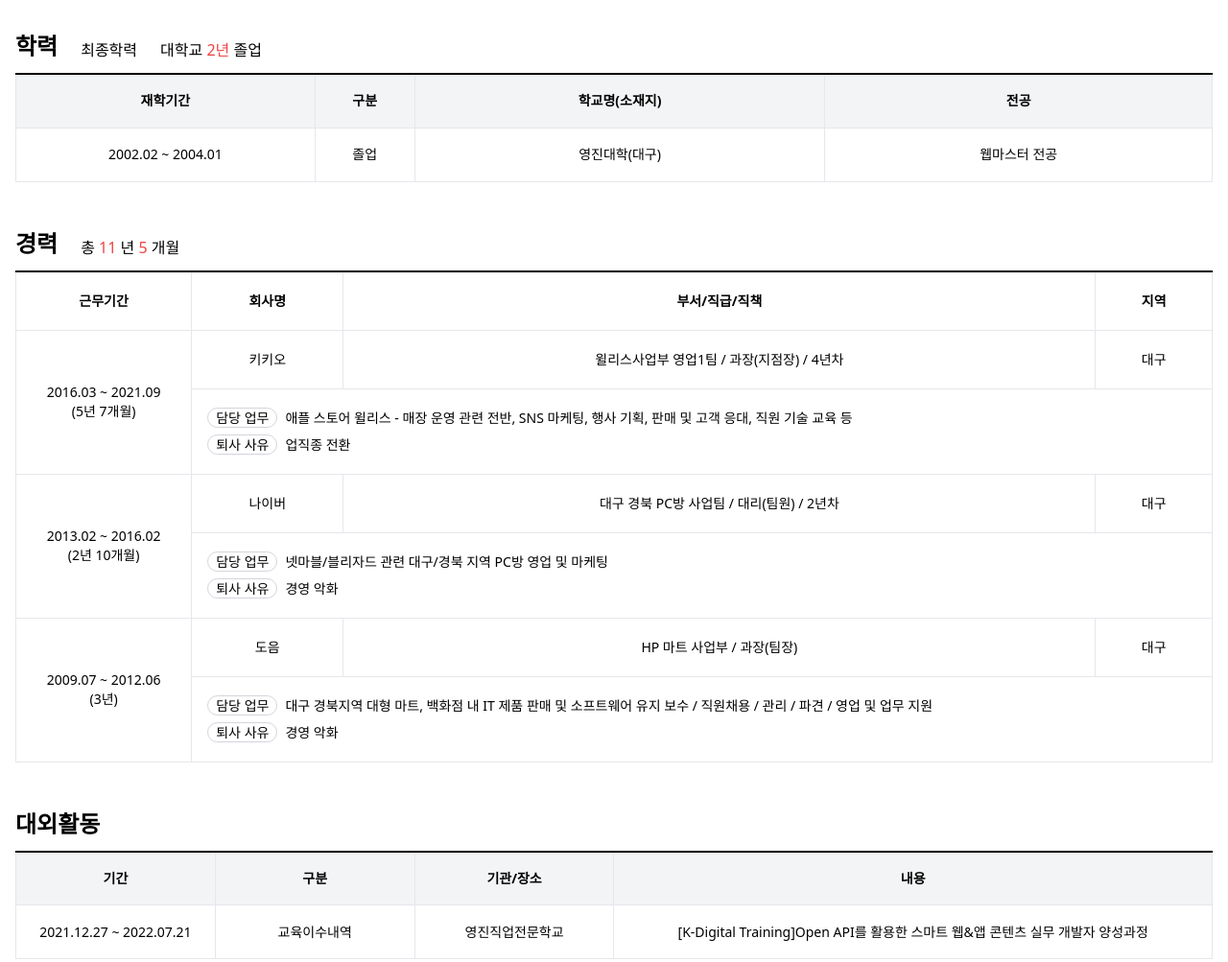
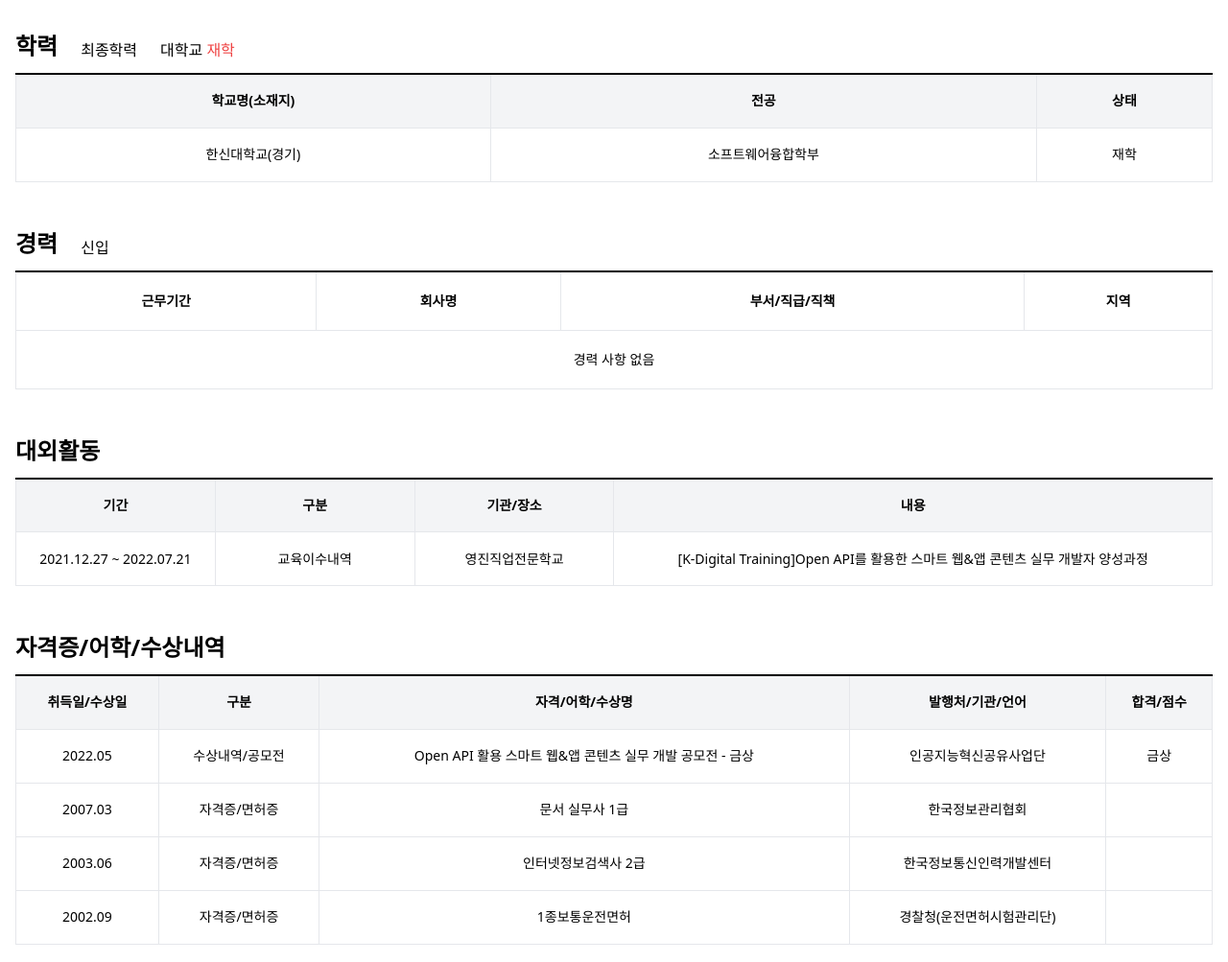
Before and after one commit to gwangmindo123/portfolio, a website: page pages/cv.html in a window 1280 px wide. Shown: the part 640-1643 px from the top of the page at 96% size. Drawn offline with nearby package versions, Linux system fonts and the light colour scheme.

Commit message:
Update personal information

```diff
--- a/pages/cv.html
+++ b/pages/cv.html
@@ -28,11 +28,11 @@
     <!-- 1 -->
     <div class="flex flex-col items-start sm:flex-row sm:items-end gap-4">
       <h3 class="text-xl font-bold">도광민</h3>
-      <p>1999년 (만 23세) <span class="text-gray-200 mx-2">|</span> 남</p>
+      <p>2003년 (만 22세) <span class="text-gray-200 mx-2">|</span> 남</p>
     </div>
     <!-- 2 -->
     <div class="flex flex-wrap gap-x-8 mb-8">
-      <p class="mt-2"><i class="fa-solid fa-envelope"></i> mail@gmail.com</p>
+      <p class="mt-2"><i class="fa-solid fa-envelope"></i> as1545915@hs.ac.kr</p>
       <p class="mt-2"><i class="fa-solid fa-mobile-screen"></i> 010-8682-9046</p>
       <p class="mt-2"><i class="fa-solid fa-house"></i> (42492) 대구 동구 화랑로 525</p>
     </div>
@@ -86,26 +86,22 @@
   <div class="flex gap-6 items-end mb-3">
     <h2 class="text-2xl font-bold">학력</h2>
     <p>최종학력</p>
-    <p>대학교 <span class="text-red-500">2년</span> 졸업</p>
+    <p>대학교 <span class="text-red-500">재학</span></p>
   </div>
 
   <table class="w-full h-24 text-sm text-center border border-t-2 border-t-black">
     <thead>
       <tr class="h-14 bg-gray-100">
-        <th class="border border-gray-200 px-2 w-3/12 h-14">재학기간</th>
-        <th class="border border-gray-200 px-2 w-1/12 h-14 hidden sm:table-cell">구분</th>
         <th class="border border-gray-200 px-2 h-14">학교명(소재지)</th>
         <th class="border border-gray-200 px-2 h-14">전공</th>
-        <!-- <th>학점</th> -->
+        <th class="border border-gray-200 px-2 h-14">상태</th>
       </tr>
     </thead>
     <tbody>
       <tr class="h-14">
-        <td class="border border-gray-200 px-2 h-14">2002.02 ~ 2004.01</td>
-        <td class="border border-gray-200 px-2 h-14 hidden sm:table-cell">졸업</td>
-        <td class="border border-gray-200 px-2 h-14">영진대학(대구)</td>
-        <td class="border border-gray-200 px-2 h-14">웹마스터 전공</td>
-        <!-- <td>-</td> -->
+        <td class="border border-gray-200 px-2 h-14">한신대학교(경기)</td>
+        <td class="border border-gray-200 px-2 h-14">소프트웨어융합학부</td>
+        <td class="border border-gray-200 px-2 h-14">재학</td>
       </tr>
     </tbody>
   </table>
@@ -115,7 +111,7 @@
 <section class="container mx-auto mb-12 px-4" >
   <div class="flex gap-6 items-end mb-3">
     <h2 class="text-2xl font-bold">경력</h2>
-    <p>총 <span class="text-red-500">11</span> 년 <span class="text-red-500">5</span> 개월</p>
+    <p>신입</p>
   </div>
 
   <table class="w-full h-24 text-sm text-center border border-t-2 border-t-black">
@@ -131,42 +127,7 @@
     <tbody>
       <!-- Line 1 -->
       <tr>
-        <td rowspan="2" class="py-5 border border-gray-200 px-2">2016.03 ~ 2021.09<br>(5년 7개월)</td>
-        <td class="py-5 border border-gray-200px px-2">키키오</td>
-        <td class="py-5 border border-gray-200px px-2">윌리스사업부 영업1팀 / 과장(지점장) / 4년차</td>
-        <td class="py-5 border border-gray-200px px-2 hidden sm:table-cell">대구</td>
-      </tr>
-      <tr>
-        <td colspan="3" class="py-5 p-4 text-left border border-gray-200">
-          <p class="mb-2"><span class="px-2 mr-2 border rounded-xl border-gray-300">담당 업무</span>애플 스토어 윌리스 - 매장 운영 관련 전반, SNS 마케팅, 행사 기획, 판매 및 고객 응대, 직원 기술 교육 등</p>
-          <p><span class="px-2 mr-2 border rounded-xl border-gray-300">퇴사 사유</span>업직종 전환</p>
-        </td>
-      </tr>
-      <!-- Line 2 -->
-      <tr>
-        <td rowspan="2" class="py-5 border border-gray-200 px-2">2013.02 ~ 2016.02<br>(2년 10개월)</td>
-        <td class="py-5 border border-gray-200 px-2">나이버</td>
-        <td class="py-5 border border-gray-200 px-2">대구 경북 PC방 사업팀 / 대리(팀원) / 2년차</td>
-        <td class="py-5 border border-gray-200 px-2 hidden sm:table-cell">대구</td>
-      </tr>
-      <tr>
-        <td colspan="3" class="py-5 p-4 text-left border border-gray-200">
-          <p class="mb-2"><span class="px-2 mr-2  border rounded-xl border-gray-300">담당 업무</span>넷마블/블리자드 관련 대구/경북 지역 PC방 영업 및 마케팅</p>
-          <p><span class="px-2 mr-2 border rounded-xl border-gray-300">퇴사 사유</span>경영 악화</p>
-        </td>
-      </tr>
-      <!-- Line 3 -->
-      <tr>
-        <td rowspan="2" class="py-5 border border-gray-200 px-2">2009.07 ~ 2012.06<br>(3년)</td>
-        <td class="py-5 border border-gray-200 px-2">도음</td>
-        <td class="py-5 border border-gray-200 px-2">HP 마트 사업부 / 과장(팀장)</td>
-        <td class="py-5 border border-gray-200 px-2 hidden sm:table-cell">대구</td>
-      </tr>
-      <tr>
-        <td colspan="3" class="py-5 p-4 text-left border border-gray-200">
-          <p class="mb-2"><span class="px-2 mr-2 border rounded-xl border-gray-300">담당 업무</span>대구 경북지역 대형 마트, 백화점 내 IT 제품 판매 및 소프트웨어 유지 보수 / 직원채용 / 관리 / 파견 / 영업 및 업무 지원</p>
-          <p><span class="px-2 mr-2 border rounded-xl border-gray-300">퇴사 사유</span>경영 악화</p>
-        </td>
+        <td class="py-5 border border-gray-200 px-2" colspan="4">경력 사항 없음</td>
       </tr>
     </tbody>
   </table>
```
Also changed, not shown: index.html (+4 -4 lines), 1 other file.
